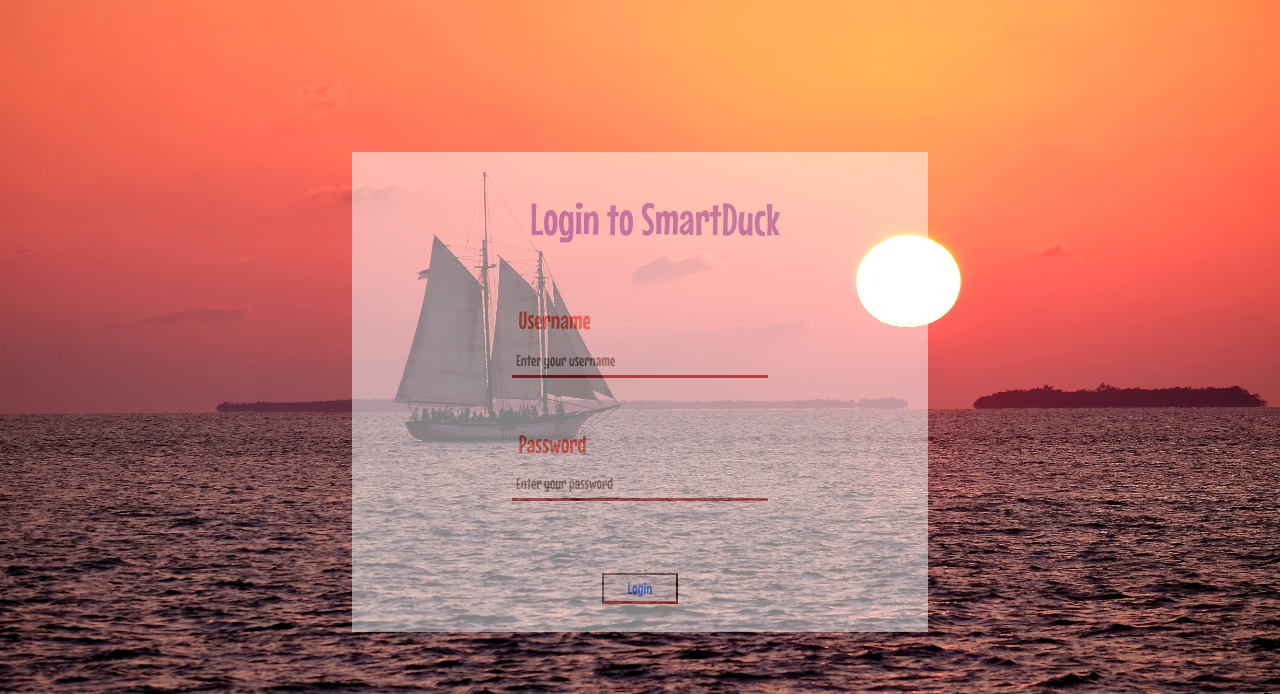
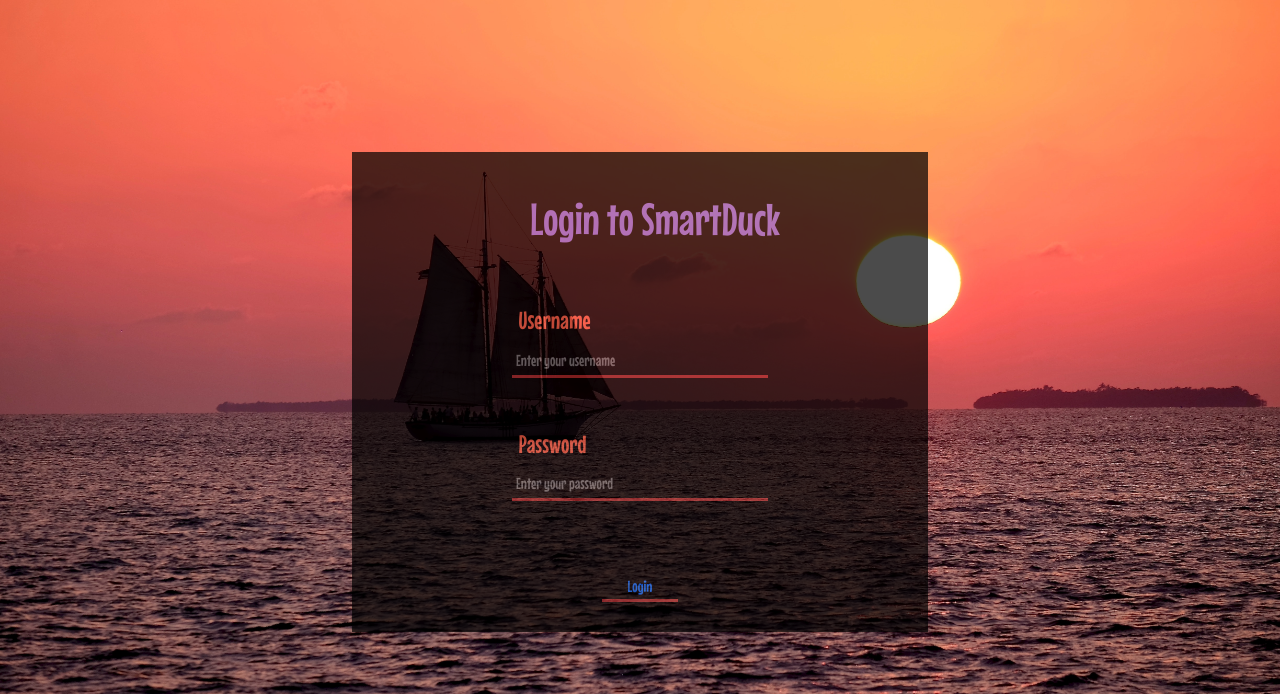
Before and after one commit to VG-Venice/smartduck, a Flask app: page /login in a window 1280 px wide. Shown: the part 106-800 px from the top of the page. Run offline with Flask 3, Linux system fonts and the light colour scheme; some libraries are stand-ins or nearby versions.

Commit message:
few changes

```diff
--- a/main.py
+++ b/main.py
@@ -1,6 +1,7 @@
 from flask import Flask, render_template
 
 app = Flask(__name__)
+
 
 @app.route('/')
 def home_screen():
--- a/templates/chem_table.html
+++ b/templates/chem_table.html
@@ -265,5 +265,6 @@ table.hide_optional tr.optional { display: none; }
    <td class="empty"></td>
   </tr>
  </table>
+<script>
 
- {% include 'script.js' %}
+</script>
--- a/templates/header.html
+++ b/templates/header.html
@@ -65,10 +65,10 @@
     <a style="color: white;" class="nav-link" href="/about_us">About us</a>
   </li>
       <li class="nav-item mt-2">
-    <a style="color: white;" class="nav-link" href="/physics">Physics</a>
+    <a style="color: white;" class="nav-link" href="#">Physics</a>
   </li>
       <li class="nav-item mt-2">
-    <a style="color: white;" class="nav-link" href="/chem_periodic_tablem">Chemistry</a>
+    <a style="color: white;" class="nav-link" href="/chem_periodic_table">Chemistry</a>
   </li>
         <li class="nav-item mt-2">
     <a style="color: white;" class="nav-link" href="https://smartduck-calc.netlify.app">Maths</a>
--- a/templates/home.html
+++ b/templates/home.html
@@ -12,5 +12,6 @@
   <body>
 {% include 'header.html' %}
 {% include 'main_body.html' %}
+    <script src="{{url_for('static', filename='script.js')}}"></script>
   </body>
 </html>
--- a/templates/login.html
+++ b/templates/login.html
@@ -11,8 +11,8 @@
      background-size: cover;
   }
   .form{
-    background-color: white;
-    opacity: 0.5;
+    background-color: black;
+    opacity: 0.7;
     width: 45%;
     height: 60vh;
     margin-top: 19vh;
@@ -43,13 +43,14 @@
     border: none;
     border-bottom: 3px solid brown;
     padding: 3px 4px;
+    background: none;
   }
   .submit{
     width: 6vw;
     margin-left: 19.5vw;
-    /* border: none; */
+    border: none;
     border-bottom: 3px solid brown;
-    background-color: none;
+    background: none;
   }
   a{
     text-decoration: none;
@@ -113,13 +114,13 @@
     <a style="color: white;" class="nav-link" href="/about_us">About us</a>
   </li>
       <li class="nav-item mt-2">
-    <a style="color: white;" class="nav-link" href="/physics">Physics</a>
+    <a style="color: white;" class="nav-link" href="#">Physics</a>
   </li>
       <li class="nav-item mt-2">
-    <a style="color: white;" class="nav-link" href="/chemistry">Chemistry</a>
+    <a style="color: white;" class="nav-link" href="/chem_periodic_table">Chemistry</a>
   </li>
         <li class="nav-item mt-2">
-    <a style="color: white;" class="nav-link" href="/maths">Maths</a>
+    <a style="color: white;" class="nav-link" href="https://smartduck-calc.netlify.app">Maths</a>
   </li>
     <li style="margin-left: 30%;" id="login" class="nav-item mt-2">
     <a class="nav-link" href="/login">Login</a>
```
Also changed, not shown: templates/script.js (deleted), 1 other file.
